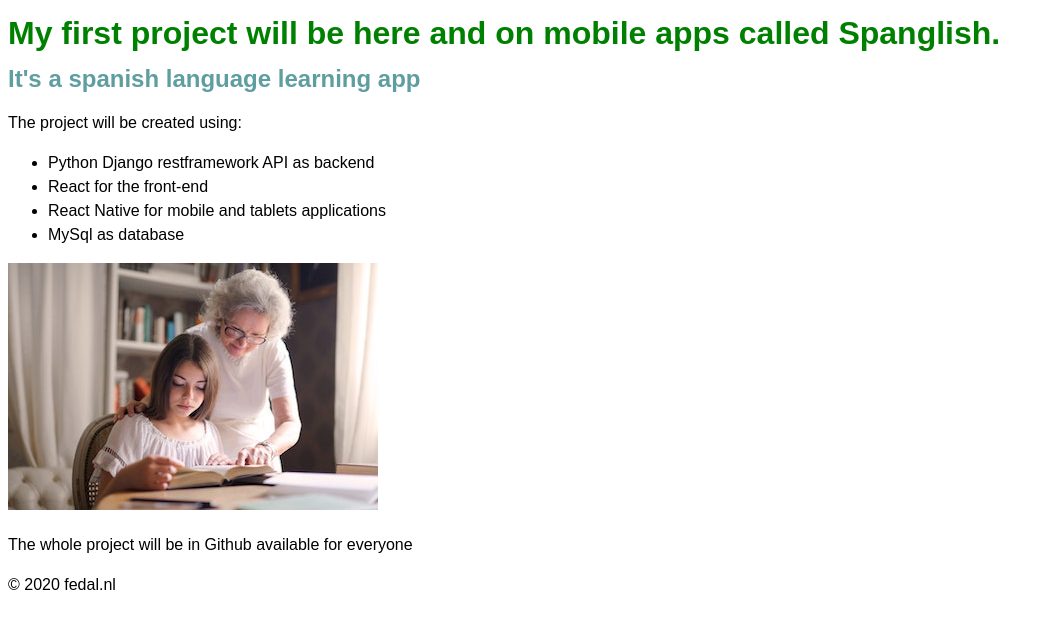
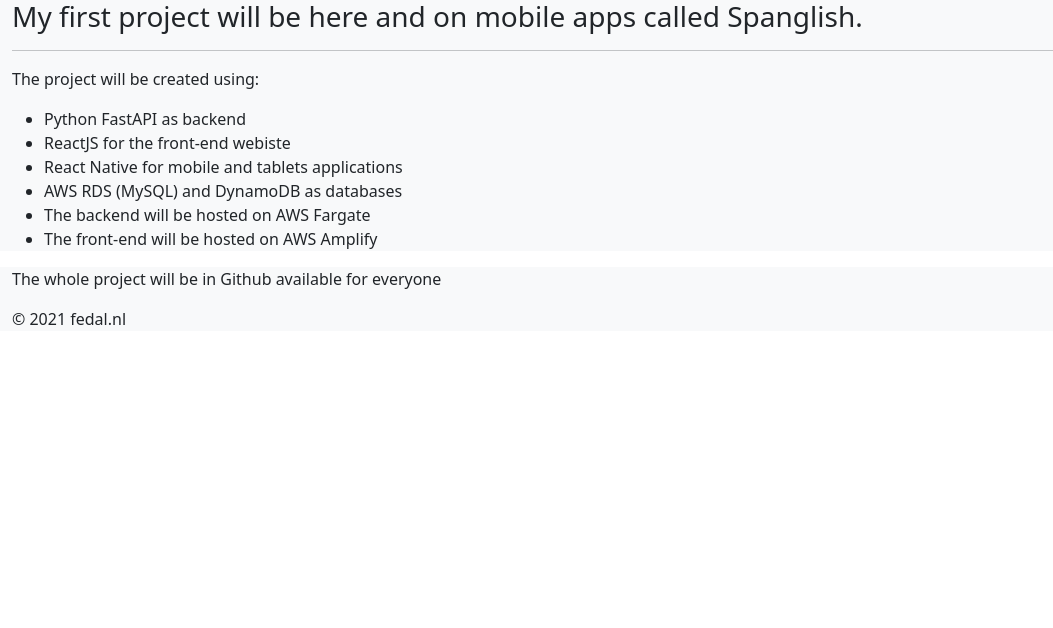
Before and after one commit to omaraljazairy/IraqiRadios, a plain HTML site: page index.html in a window 1280 px wide. Shown: the whole page, without its empty margins (0-1053 px from the left). Drawn offline with nearby package versions, Linux system fonts and the light colour scheme.

Commit message:
cleaned up old images and text

```diff
--- a/index.html
+++ b/index.html
@@ -1,23 +1,29 @@
 <!DOCTYPE html>
 <html lang="en">
 <head>
-    <meta charset="UTF-8">
-    <meta name="viewport" content="width=device-width, initial-scale=1.0">
-    <title>Should learn scripting</title>
-    <link rel="stylesheet" href="css/style.css" />
+    <meta charset="utf-8">
+    <meta name="viewport" content="width=device-width, initial-scale=1">
+    <title>Fedal.nl</title>
+    <link href="https://cdn.jsdelivr.net/npm/bootstrap@5.0.2/dist/css/bootstrap.min.css" rel="stylesheet" integrity="sha384-EVSTQN3/azprG1Anm3QDgpJLIm9Nao0Yz1ztcQTwFspd3yD65VohhpuuCOmLASjC" crossorigin="anonymous">
 </head>
 <body>
-   <h1 id="heading">My first project will be here and on mobile apps called Spanglish. </h1>
-   <h2> It's a spanish language learning app</h2>
+  <div class="container-fluid bg-light">
+   <h3>My first project will be here and on mobile apps called Spanglish. </h1>
+    <hr></hr>
    <p> The project will be created using: </p>
    <ul>
-     <li>Python Django restframework API as backend</li>
-     <li>React for the front-end </li>
+     <li>Python FastAPI as backend</li>
+     <li>ReactJS for the front-end webiste </li>
      <li>React Native for mobile and tablets applications</li>
-     <li>MySql as database</li>
+     <li>AWS RDS (MySQL) and DynamoDB as databases</li>
+     <li>The backend will be hosted on AWS Fargate</li>
+     <li>The front-end will be hosted on AWS Amplify</li>
    </ul>
-   <img src="/img/reading.jpg"/>
-<p>The whole project will be in Github available for everyone</p>
-<p>&copy; 2020 fedal.nl</p>
+   </div>
+   <div class="container-fluid bg-light">
+    <p>The whole project will be in Github available for everyone</p>
+    <p>&copy; 2021 fedal.nl</p>
+   </div>
+
 </body>
 </html>
```
Also changed, not shown: img/alexander.jpg (deleted), img/alpaca.jpg (deleted), img/eiza1.jpg (deleted), img/eiza2.jpg (deleted), img/gffd.jpg (deleted), img/ksenia.jpg (deleted), 1 other file.
